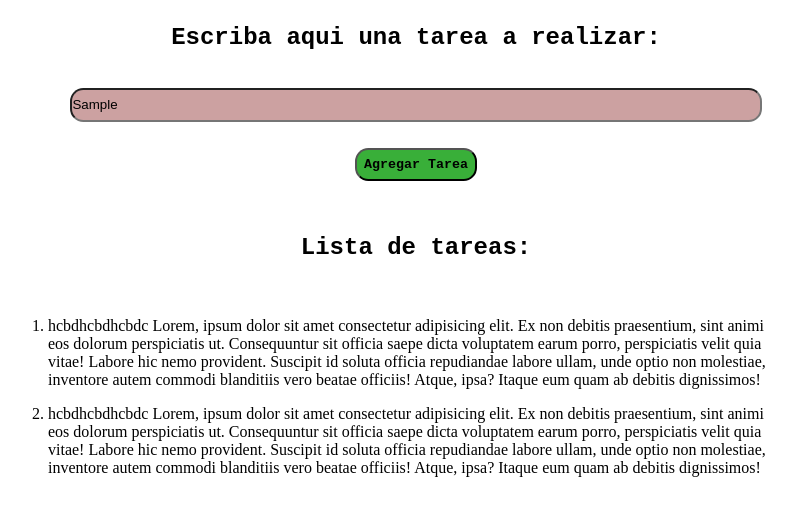
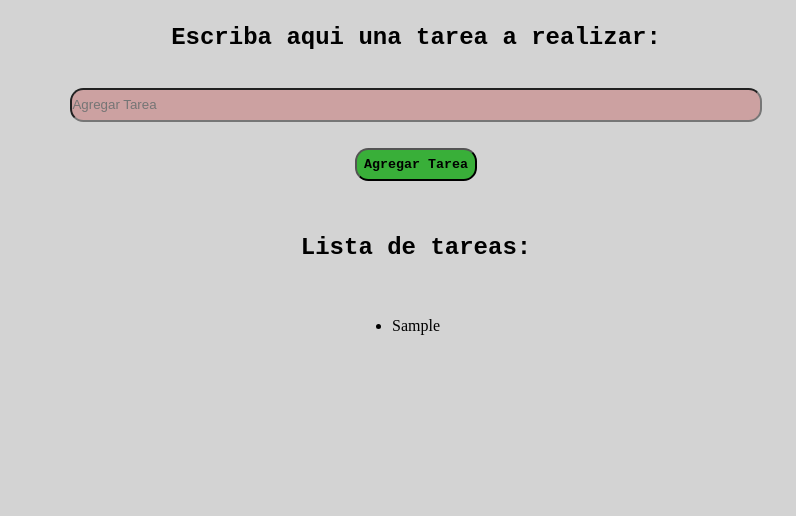
Before and after one commit to lourdeslunaweb/practica-arrays-1, a plain HTML site: page Practica 01 - DOM 01 Lista de tareas/index.html in a window 1280 px wide. Both pictures are taken after typing "Sample" into the empty fields and a click on the button "Agregar Tarea". Shown: the whole page, without its empty margins (224-1020 px from the left). Drawn offline with Linux system fonts and the light colour scheme.

Commit message:
Se resolvio el problema DOM 01 Lista Tareas

```diff
--- a/Practica 01 - DOM 01 Lista de tareas/index.html
+++ b/Practica 01 - DOM 01 Lista de tareas/index.html
@@ -23,18 +23,15 @@
 
     <div class="container">
         <h2 class="mxy">Escriba aqui una tarea a realizar:</h2>
-        <input class="mxy"> </input>
-        <button class="mxy">Agregar Tarea</button>
+        <input type="text" placeholder="Agregar Tarea" class="mxy" id="input" value = "">
+        <button class="mxy" id="btn">Agregar Tarea</button>
     </div>
     <div class="listaTareas mxy">
         <h2 class="mxy">Lista de tareas:</h2>
-        <ol class="mxy">
-            <li>hcbdhcbdhcbdc Lorem, ipsum dolor sit amet consectetur adipisicing elit. Ex non debitis praesentium, sint animi eos dolorum perspiciatis ut. Consequuntur sit officia saepe dicta voluptatem earum porro, perspiciatis velit quia vitae!
-            Labore hic nemo provident. Suscipit id soluta officia repudiandae labore ullam, unde optio non molestiae, inventore autem commodi blanditiis vero beatae officiis! Atque, ipsa? Itaque eum quam ab debitis dignissimos!</li>
-            <li>hcbdhcbdhcbdc Lorem, ipsum dolor sit amet consectetur adipisicing elit. Ex non debitis praesentium, sint animi eos dolorum perspiciatis ut. Consequuntur sit officia saepe dicta voluptatem earum porro, perspiciatis velit quia vitae!
-                Labore hic nemo provident. Suscipit id soluta officia repudiandae labore ullam, unde optio non molestiae, inventore autem commodi blanditiis vero beatae officiis! Atque, ipsa? Itaque eum quam ab debitis dignissimos!</li>
-        </ol>
+        <ul class="mxy" id="ul">
+        </ul>
     </div>
+
 
     <script src="script.js"></script>
 </body>
--- a/Practica 01 - DOM 01 Lista de tareas/script.js
+++ b/Practica 01 - DOM 01 Lista de tareas/script.js
@@ -10,3 +10,27 @@
 // borrar todo lo que contenga
 // recorrer el array y por cada ítem
 // insertar un ítem de lista li con el valor del ítem del array
+
+
+const input = document.getElementById("input");
+const btn = document.getElementById("btn");
+const ul = document.getElementById("ul");
+let arrayTareas = []
+
+const agregarTarea = () => {
+    const text = input.value
+    const li = document.createElement("li");
+    const p = document.createElement("p");
+    p.textContent = text;
+
+
+    arrayTareas.push(text)
+    console.log(arrayTareas)
+
+    li.appendChild(p);
+    ul.appendChild(li)
+
+    input.value = ""
+}
+
+btn.addEventListener("click", agregarTarea)
--- a/Practica 01 - DOM 01 Lista de tareas/style.css
+++ b/Practica 01 - DOM 01 Lista de tareas/style.css
@@ -14,6 +14,7 @@ h2{
 }
 
 body{
+    background-color: lightgray;
     display: flex;
     flex-direction: column;
     align-items: center;
```
